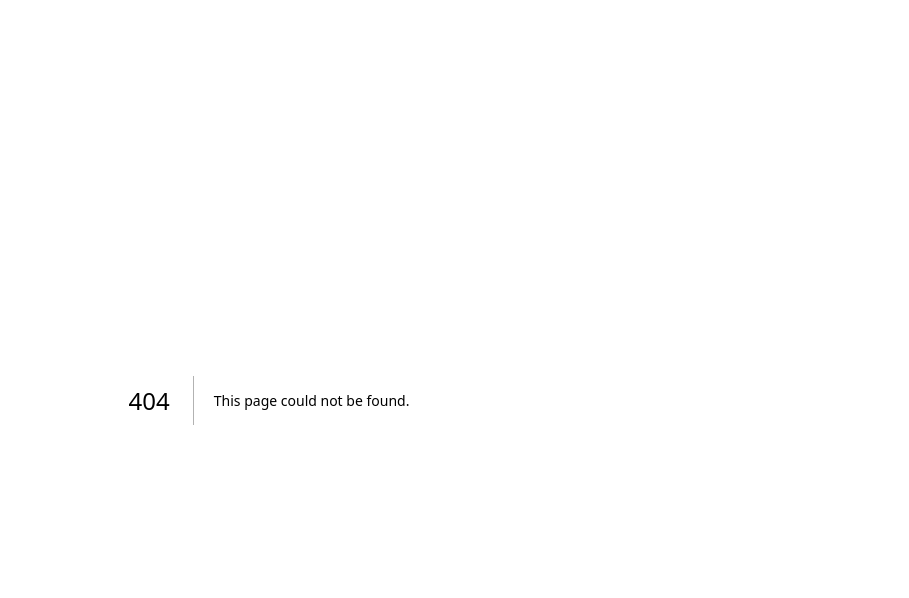
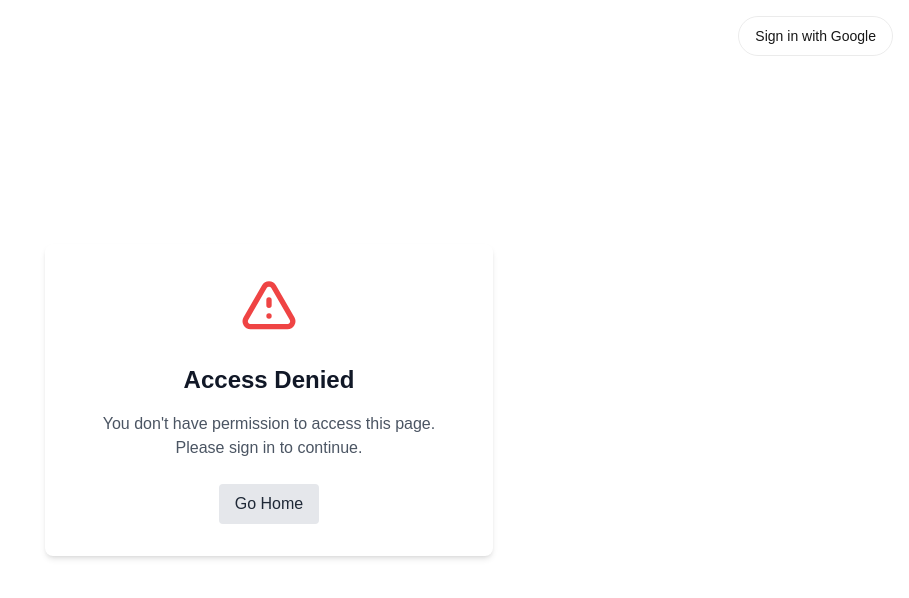
Before and after one commit to websterlkc/nextjs, a Next.js app: page /not-authorized in a window 1280 px wide. Before the commit this address had no page. Shown: the top 598 px of the page, without its empty margins (371-1280 px from the left). Built offline with nearby package versions, Linux system fonts and the light colour scheme; no server answers.

Commit message:
add unauthorized access for all pages

```diff
--- a/src/app/api/auth/[...nextauth]/route.ts
+++ b/src/app/api/auth/[...nextauth]/route.ts
@@ -1,13 +1,15 @@
 import NextAuth from "next-auth";
 import GoogleProvider from "next-auth/providers/google";
+import { AuthOptions } from "next-auth";
 
-const handler = NextAuth({
+export const authOptions: AuthOptions = {
   providers: [
     GoogleProvider({
       clientId: process.env.GOOGLE_CLIENT_ID!,
       clientSecret: process.env.GOOGLE_CLIENT_SECRET!,
     }),
   ],
-});
+};
 
+const handler = NextAuth(authOptions);
 export { handler as GET, handler as POST };
--- a/src/app/dashboards/page.tsx
+++ b/src/app/dashboards/page.tsx
@@ -4,6 +4,8 @@ import { useState, useEffect } from 'react';
 import { showNotification } from "../shared/notification";
 import { ApiKeysTable } from "../shared/components/api-keys-table";
 import { type ApiKey } from "../shared/types";
+import { useSession } from "next-auth/react";
+import { redirect } from "next/navigation";
 
 export default function Dashboard() {
   const [apiKeys, setApiKeys] = useState<ApiKey[]>([]);
@@ -11,6 +13,13 @@ export default function Dashboard() {
   const [newKeyValues, setNewKeyValues] = useState({
     name: '',
     usage: 0,
+  });
+
+  const { status } = useSession({
+    required: true,
+    onUnauthenticated() {
+      redirect('/');
+    },
   });
 
   useEffect(() => {
@@ -95,6 +104,10 @@ export default function Dashboard() {
       });
     }
   };
+
+  if (status === "loading") {
+    return <div>Loading...</div>;
+  }
 
   return (
     <div className="p-8">
--- a/src/app/layout.tsx
+++ b/src/app/layout.tsx
@@ -3,6 +3,7 @@ import localFont from "next/font/local";
 import "./globals.css";
 import { Toaster } from 'sonner'
 import { Providers } from "./providers"
+import GoogleButton from "@/components/GoogleButton";
 
 const geistSans = localFont({
   src: "./fonts/GeistVF.woff",
@@ -30,7 +31,10 @@ export default function RootLayout({
       <body
         className={`${geistSans.variable} ${geistMono.variable} antialiased`}
       >
-        <Providers>{children}</Providers>
+        <Providers>
+          <GoogleButton />
+          {children}
+        </Providers>
         <Toaster
           position="top-center"
           toastOptions={{
--- /dev/null
+++ b/src/app/not-authorized/page.tsx
@@ -0,0 +1,37 @@
+export default function NotAuthorizedPage() {
+  return (
+    <div className="min-h-screen flex items-center justify-center p-4">
+      <div className="bg-white p-8 rounded-lg shadow-md max-w-md w-full text-center">
+        <div className="mb-6">
+          <svg
+            className="mx-auto h-16 w-16 text-red-500"
+            fill="none"
+            viewBox="0 0 24 24"
+            stroke="currentColor"
+          >
+            <path
+              strokeLinecap="round"
+              strokeLinejoin="round"
+              strokeWidth={2}
+              d="M12 9v2m0 4h.01m-6.938 4h13.856c1.54 0 2.502-1.667 1.732-3L13.732 4c-.77-1.333-2.694-1.333-3.464 0L3.34 16c-.77 1.333.192 3 1.732 3z"
+            />
+          </svg>
+        </div>
+        <h1 className="text-2xl font-bold text-gray-900 mb-4">
+          Access Denied
+        </h1>
+        <p className="text-gray-600 mb-6">
+          You don't have permission to access this page. Please sign in to continue.
+        </p>
+        <div className="flex justify-center">
+          <a
+            href="/"
+            className="px-4 py-2 bg-gray-200 text-gray-800 rounded hover:bg-gray-300 transition-colors"
+          >
+            Go Home
+          </a>
+        </div>
+      </div>
+    </div>
+  );
+}
--- a/src/app/page.tsx
+++ b/src/app/page.tsx
@@ -1,14 +1,15 @@
 import Image from "next/image";
-import { getServerSession } from "next-auth";
-import GoogleButton from "@/components/GoogleButton";
 import Link from "next/link";
+import { getServerSession } from "next-auth/next";
+import { authOptions } from "./api/auth/[...nextauth]/route";
 
 export default async function Home() {
-  const session = await getServerSession();
+  const session = await getServerSession(authOptions);
+
+  console.log("Current session:", session);
 
   return (
     <div className="grid grid-rows-[20px_1fr_20px] items-center justify-items-center min-h-screen p-8 pb-20 gap-16 sm:p-20 font-[family-name:var(--font-geist-sans)] relative">
-      <GoogleButton />
       <main className="flex flex-col gap-8 row-start-2 items-center sm:items-start">
         <Image
           className="dark:invert"
@@ -18,6 +19,7 @@ export default async function Home() {
           height={38}
           priority
         />
+
         <ol className="list-inside list-decimal text-sm text-center sm:text-left font-[family-name:var(--font-geist-mono)]">
           <li className="mb-2">
             Get started by editing{" "}
@@ -45,6 +47,7 @@ export default async function Home() {
             />
             Deploy now
           </a>
+
           {session && (
             <Link
               href="/dashboards"
--- a/src/app/protected/page.tsx
+++ b/src/app/protected/page.tsx
@@ -1,8 +1,25 @@
 'use client';
 
+import { useSession } from "next-auth/react";
+import { redirect } from "next/navigation";
+import { Sidebar } from "../shared/sidebar";
+
 export default function ProtectedPage() {
+  const { status } = useSession({
+    required: true,
+    onUnauthenticated() {
+      redirect('/not-authorized');
+    },
+  });
+
+  if (status === "loading") {
+    return <div>Loading...</div>;
+  }
+
   return (
-    <div className="p-8">
+    <div className="flex">
+      <Sidebar />
+      <div className="flex-1 p-8">
         <div className="max-w-2xl mx-auto">
           <h1 className="text-2xl font-bold mb-6">Protected Page</h1>
 
@@ -13,5 +30,6 @@ export default function ProtectedPage() {
           </div>
         </div>
       </div>
+    </div>
   );
 }
--- a/src/app/shared/sidebar.tsx
+++ b/src/app/shared/sidebar.tsx
@@ -17,15 +17,6 @@ const links: SidebarLink[] = [
     icon: (
       <svg xmlns="http://www.w3.org/2000/svg" fill="none" viewBox="0 0 24 24" strokeWidth={1.5} stroke="currentColor" className="w-5 h-5">
         <path strokeLinecap="round" strokeLinejoin="round" d="M2.25 12l8.954-8.955c.44-.439 1.152-.439 1.591 0L21.75 12M4.5 9.75v10.125c0 .621.504 1.125 1.125 1.125H9.75v-4.875c0-.621.504-1.125 1.125-1.125h2.25c.621 0 1.125.504 1.125 1.125V21h4.125c.621 0 1.125-.504 1.125-1.125V9.75M8.25 21h8.25" />
-      </svg>
-    ),
-  },
-  {
-    href: "/api-keys",
-    label: "API Keys",
-    icon: (
-      <svg xmlns="http://www.w3.org/2000/svg" fill="none" viewBox="0 0 24 24" strokeWidth={1.5} stroke="currentColor" className="w-5 h-5">
-        <path strokeLinecap="round" strokeLinejoin="round" d="M15.75 5.25a3 3 0 013 3m3 0a6 6 0 01-7.029 5.912c-.563-.097-1.159.026-1.563.43L10.5 17.25H8.25v2.25H6v2.25H2.25v-2.818c0-.597.237-1.17.659-1.591l6.499-6.499c.404-.404.527-1 .43-1.563A6 6 0 1121.75 8.25z" />
       </svg>
     ),
   },
@@ -52,6 +43,13 @@ const links: SidebarLink[] = [
 
 export function Sidebar() {
   const pathname = usePathname();
+
+  // Add this check to hide sidebar on certain routes
+  const shouldShowSidebar = ['/dashboards', '/protected', '/validate-key'].includes(pathname);
+
+  if (!shouldShowSidebar) {
+    return null;
+  }
 
   return (
     <div className="flex flex-col w-64 bg-white h-screen border-r">
--- a/src/app/validate-key/page.tsx
+++ b/src/app/validate-key/page.tsx
@@ -2,8 +2,10 @@
 
 import { useState } from 'react';
 import { showNotification } from "../shared/notification";
-
+import { useSession } from "next-auth/react";
+import { redirect } from "next/navigation";
 import { useRouter } from 'next/navigation';
+import { Sidebar } from "../shared/sidebar";
 
 export default function ValidateKey() {
   const router = useRouter();
@@ -14,6 +16,17 @@ export default function ValidateKey() {
     usage?: number;
     limit?: number;
   } | null>(null);
+
+  const { status } = useSession({
+    required: true,
+    onUnauthenticated() {
+      redirect('/not-authorized');
+    },
+  });
+
+  if (status === "loading") {
+    return <div>Loading...</div>;
+  }
 
   const handleValidate = async () => {
     if (!apiKey.trim()) {
@@ -59,7 +72,9 @@ export default function ValidateKey() {
   };
 
   return (
-    <div className="p-8">
+    <div className="flex">
+      <Sidebar />
+      <div className="flex-1 p-8">
         <div className="max-w-2xl mx-auto">
           <h1 className="text-2xl font-bold mb-6">Validate API Key</h1>
 
@@ -116,5 +131,6 @@ export default function ValidateKey() {
           </div>
         </div>
       </div>
+    </div>
   );
 }
--- a/src/components/GoogleButton.tsx
+++ b/src/components/GoogleButton.tsx
@@ -1,13 +1,36 @@
 'use client';
 
 import { useSession, signIn, signOut } from "next-auth/react";
+import { useRouter } from "next/navigation";
 import Image from "next/image";
-
 export default function GoogleButton() {
   const { data: session } = useSession();
+  const router = useRouter();
+
+  const handleSignOut = async () => {
+    try {
+      await signOut({
+        redirect: true,
+        callbackUrl: '/'
+      });
+    } catch (error) {
+      console.error('Sign out error:', error);
+      router.push('/');
+    }
+  };
+
+  const handleSignIn = async () => {
+    try {
+      console.log('Attempting to sign in...');
+      const result = await signIn('google', { callbackUrl: '/' });
+      console.log('Sign in result:', result);
+    } catch (error) {
+      console.error('Sign in error:', error);
+    }
+  };
 
   return (
-    <div className="absolute top-4 right-4 flex items-center gap-4">
+    <div className="absolute top-4 right-4 flex items-center gap-4 z-50">
       {session ? (
         <>
           {session.user?.image && (
@@ -22,7 +45,7 @@ export default function GoogleButton() {
             </div>
           )}
           <button
-            onClick={() => signOut()}
+            onClick={handleSignOut}
             className="rounded-full border border-solid border-black/[.08] dark:border-white/[.145] transition-colors flex items-center justify-center hover:bg-[#f2f2f2] dark:hover:bg-[#1a1a1a] hover:border-transparent text-sm h-10 px-4"
           >
             Sign Out
@@ -30,8 +53,9 @@ export default function GoogleButton() {
         </>
       ) : (
         <button
-          onClick={() => signIn('google')}
-          className="rounded-full border border-solid border-black/[.08] dark:border-white/[.145] transition-colors flex items-center justify-center hover:bg-[#f2f2f2] dark:hover:bg-[#1a1a1a] hover:border-transparent text-sm h-10 px-4"
+          onClick={handleSignIn}
+          type="button"
+          className="rounded-full border border-solid border-black/[.08] dark:border-white/[.145] transition-colors flex items-center justify-center hover:bg-[#f2f2f2] dark:hover:bg-[#1a1a1a] hover:border-transparent text-sm h-10 px-4 cursor-pointer"
         >
           Sign in with Google
         </button>
```
Also changed, not shown: src/middleware.ts (added, +24 -0 lines), 1 other file (tests, documents, lock files or other folders). Lines whose indentation alone changed are shown as unchanged.
